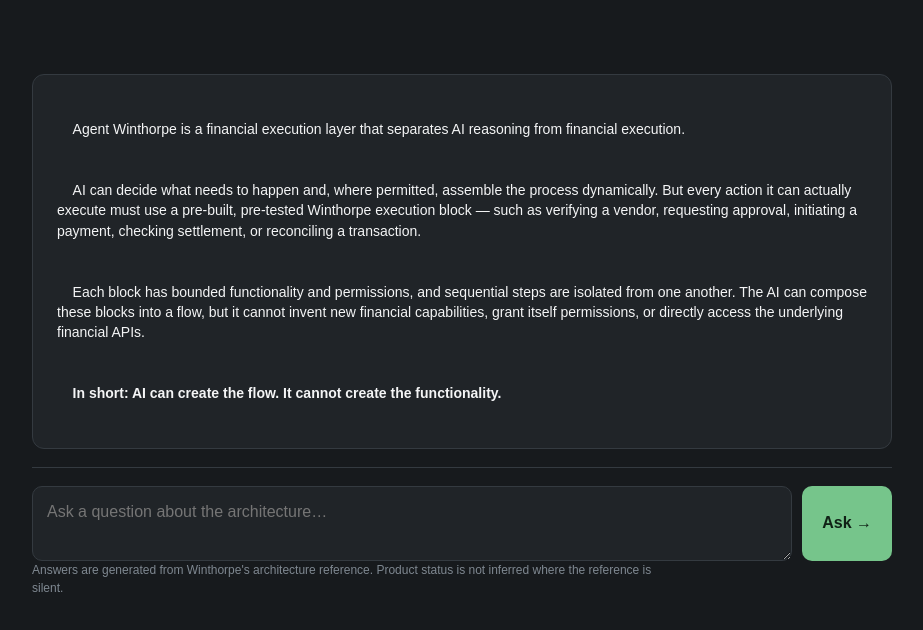
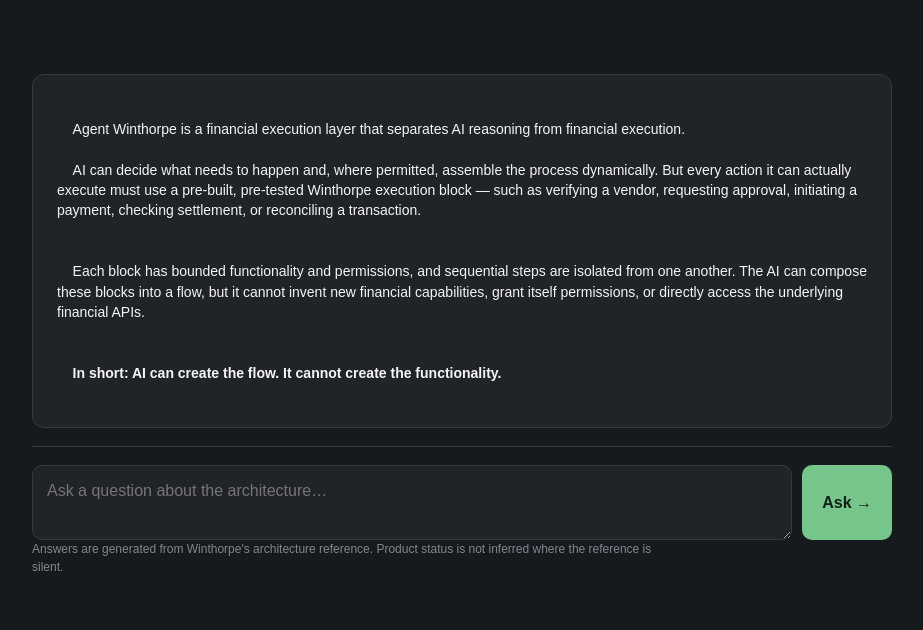
Before and after one commit to zeevchen-sudo/ask-winthorpe, a website: page index.html in a window 1280 px wide. Shown: the whole page, without its empty margins (178-1101 px from the left). Drawn offline with Linux system fonts and the light colour scheme.

```diff
--- a/index.html
+++ b/index.html
@@ -13,7 +13,7 @@
 
 <section id="chat" class="chat" aria-live="polite">
   <div class="message assistant">
-    Agent Winthorpe is a financial execution layer that separates AI reasoning from financial execution.<br><br>
+    Agent Winthorpe is a financial execution layer that separates AI reasoning from financial execution.<br>
     AI can decide what needs to happen and, where permitted, assemble the process dynamically. But every action it can actually execute must use a pre-built, pre-tested Winthorpe execution block — such as verifying a vendor, requesting approval, initiating a payment, checking settlement, or reconciling a transaction.<br><br>
     Each block has bounded functionality and permissions, and sequential steps are isolated from one another. The AI can compose these blocks into a flow, but it cannot invent new financial capabilities, grant itself permissions, or directly access the underlying financial APIs.<br><br>
     <strong>In short: AI can create the flow. It cannot create the functionality.</strong>
```
